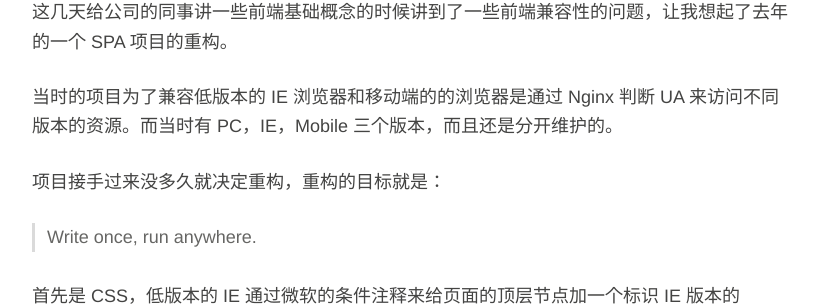
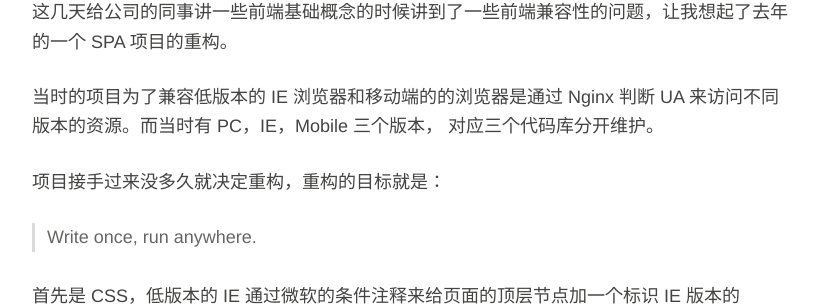
Before and after one commit to mage3k/mage3k.github.com, a Jekyll site: the page built from _posts/2015-12-11-cross-platform-website.md, in a window 1280 px wide. Shown: the part 226-532 px from the top of the page, without its empty margins (228-1051 px from the left). Built offline with Jekyll 4.4.1, drawn with Linux system fonts in a browser that asks for light colours; comment, search, counter and statistics services are not loaded.

Commit message:
update post

```diff
--- a/_posts/2015-12-11-cross-platform-website.md
+++ b/_posts/2015-12-11-cross-platform-website.md
@@ -7,7 +7,7 @@ disqus: yes
 
 这几天给公司的同事讲一些前端基础概念的时候讲到了一些前端兼容性的问题，让我想起了去年的一个 SPA 项目的重构。
 
-当时的项目为了兼容低版本的 IE 浏览器和移动端的的浏览器是通过 Nginx 判断 UA 来访问不同版本的资源。而当时有 PC，IE，Mobile 三个版本，而且还是分开维护的。
+当时的项目为了兼容低版本的 IE 浏览器和移动端的的浏览器是通过 Nginx 判断 UA 来访问不同版本的资源。而当时有 PC，IE，Mobile 三个版本， 对应三个代码库分开维护。
 
 项目接手过来没多久就决定重构，重构的目标就是：
 
```
